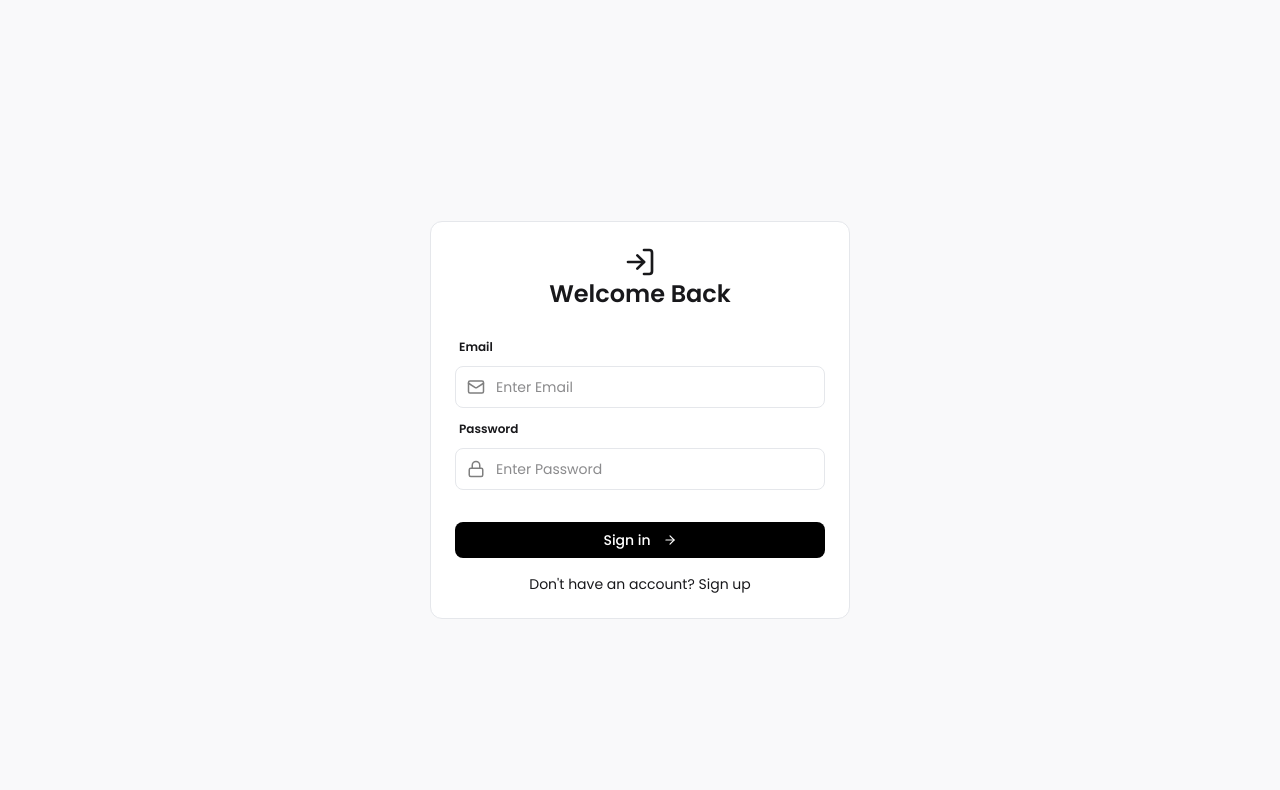
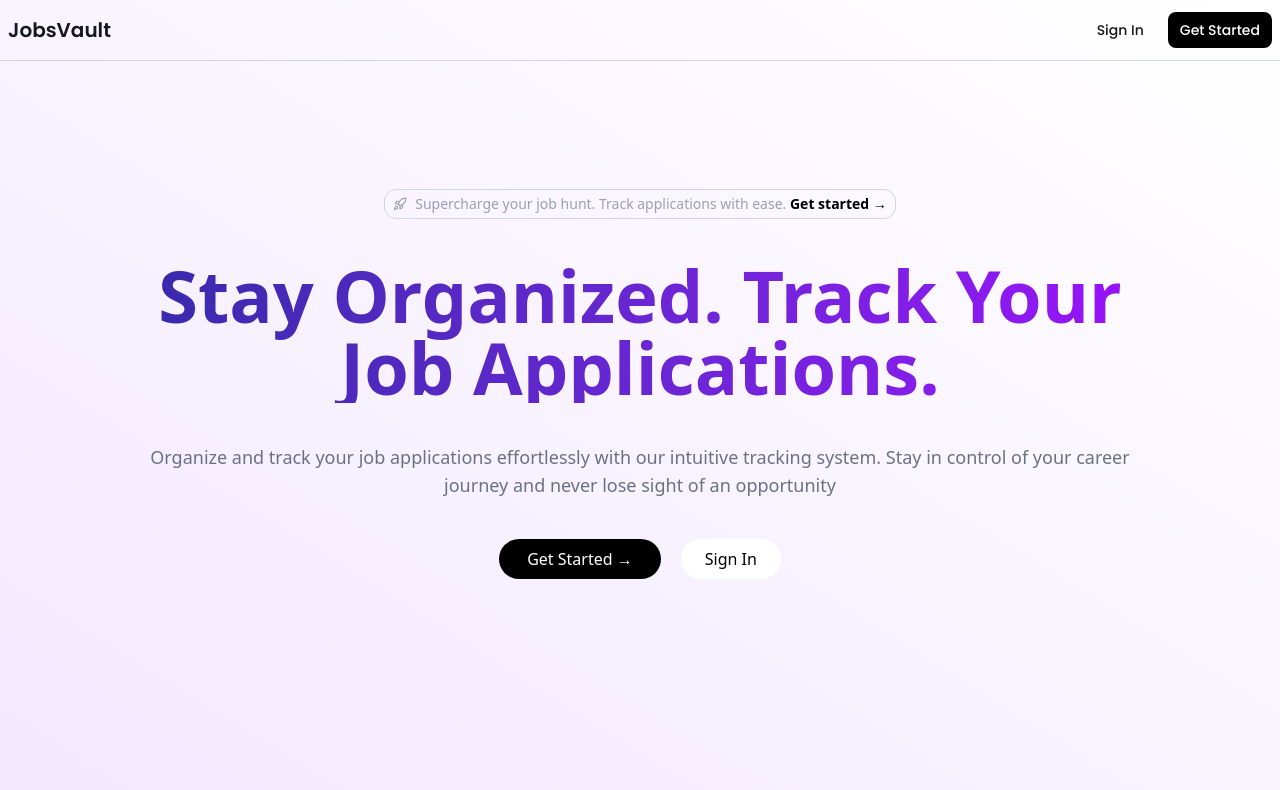
Before and after one commit to sxhilx/jobsvault, a React (Vite) app in the folder Frontend/: page / in a window 1280 px wide. Shown: the top 790 px of the page. Built offline with nearby package versions, Linux system fonts and the light colour scheme.

Commit message:
Landing page created

```diff
--- a/Frontend/src/App.jsx
+++ b/Frontend/src/App.jsx
@@ -1,13 +1,13 @@
 import React from "react";
 import { createBrowserRouter, RouterProvider } from "react-router-dom";
 import Layout from "./Layout";
-import { AddJob, Dashboard, EditJob, Login, Register } from "./pages";
+import { AddJob, Dashboard, EditJob, Home, Login, Register } from "./pages";
 import ProtectedRoute from "./ProtectedRoute";
 
 const router = createBrowserRouter([
   {
     path: "/",
-    element: <Login />,
+    element: <Home />,
   },
   {
     path: "/login",
--- a/Frontend/src/Layout.jsx
+++ b/Frontend/src/Layout.jsx
@@ -19,7 +19,7 @@ const Layout = () => {
       </div>
 
       {!isSideBarOpen && (
-        <div className="fixed top-5 left-5 z-50">
+        <div className="fixed top-5 left-5 z-50 transition-transform duration-300">
           <Columns2 size={24} onClick={toggleSideBar} className="text-gray-500 cursor-pointer" />
         </div>
       )}
--- /dev/null
+++ b/Frontend/src/components/Navbar.jsx
@@ -0,0 +1,19 @@
+import React from 'react'
+
+const Navbar = () => {
+  return (
+    <div className='w-full bg-transparent border-b border-gray-300 font-primary'>
+        <div className='max-w-7xl px-2 mx-auto flex justify-between py-3'>
+            <div className='flex justify-center items-center'>
+                <h1 className='text-xl font-semibold'>JobsVault</h1>
+            </div>
+            <div className='flex justify-center items-center gap-6'>
+                <a href="/login" className='text-sm hover:text-gray-800 font-medium'>Sign In</a>
+                <a href="/register" className='block bg-black text-white text-sm px-3 py-2 font-medium rounded-lg hover:bg-gray-800'>Get Started</a>
+            </div>
+        </div>
+    </div>
+  )
+}
+
+export default Navbar
--- a/Frontend/src/components/index.js
+++ b/Frontend/src/components/index.js
@@ -1,7 +1,9 @@
 import Sidebar from "./Sidebar";
 import JobCard from "./JobCard";
+import Navbar from "./Navbar";
 
 export {
     Sidebar,
-    JobCard
+    JobCard,
+    Navbar
 }
--- a/Frontend/src/controllers/axios.js
+++ b/Frontend/src/controllers/axios.js
@@ -1,7 +1,7 @@
 import axios from 'axios'
 
 const API = axios.create({
-    baseURL: 'https://api-jobsvault.vercel.app/api/v1',
+    baseURL: 'https://jobs-api-i7qe.onrender.com/api/v1',
 })
 
 API.interceptors.request.use((req) => {
--- a/Frontend/src/pages/Dashboard.jsx
+++ b/Frontend/src/pages/Dashboard.jsx
@@ -40,7 +40,7 @@ const Dashboard = () => {
 
             {loading ? (
                 <div className="grid grid-cols-1 md:grid-cols-2 lg:grid-cols-3 gap-3 mt-10">
-                    {[1, 2, 3].map((item) => (
+                    {[1, 2, 3, 4, 5, 6, 7, 8, 9].map((item) => (
                         <div key={item} className="rounded-xl border border-[#E5E7EB] animate-pulse">
                         <div className="p-6">
                           <div className="flex justify-between mb-3">
--- /dev/null
+++ b/Frontend/src/pages/Home.jsx
@@ -0,0 +1,37 @@
+import React from 'react'
+import { Navbar } from '../components'
+import { Rocket } from 'lucide-react'
+
+const Home = () => {
+  return (
+    <div className="min-h-screen bg-gradient-to-tr from-purple-100 to-white">
+        <div>
+            <Navbar/>
+        </div>
+        <div className='max-w-5xl px-2 mx-auto flex flex-col justify-center items-center mt-20 md:mt-32 space-y-10'>
+            <div className='flex justify-center items-center text-sm gap-2 border border-gray-300 rounded-xl py-1 px-2'>
+                <span><Rocket size={14} className='text-gray-400'/></span>
+                <span className='text-gray-400 text-xs md:text-sm'>
+                    Supercharge your job hunt. Track applications with ease.
+                    <a href="/register" className='text-black font-semibold'> Get started →</a>
+                </span>
+            </div>
+            <div className=" flex flex-col justify-center items-center space-y-10">
+                <div className="text-5xl md:text-7xl font-bold text-transparent bg-gradient-to-r from-indigo-800 to-purple-600 bg-clip-text animate-fade-in text-center">
+                    Stay Organized. Track Your Job Applications.
+                </div>
+                <div className='text-gray-500 text-center text-lg'>
+                    Organize and track your job applications effortlessly with our intuitive tracking system. Stay in control of your career journey and never lose sight of an opportunity
+                </div>
+                <div className='flex justify-center items-center gap-5'>
+                    <a href="/register" className='block bg-black text-white px-7 py-2 font-medium rounded-full hover:scale-105 transition duration-150'>Get Started →</a>
+                    <a href="/login" className='block bg-white text-black px-6 py-2 font-medium rounded-full hover:shadow-lg hover:bg-slate-100 transition duration-150'>Sign In</a>
+                </div>
+            </div>
+
+        </div>
+    </div>
+  )
+}
+
+export default Home
--- a/Frontend/src/pages/Login.jsx
+++ b/Frontend/src/pages/Login.jsx
@@ -25,7 +25,7 @@ const Login = () => {
   }
   return (
     <div className='flex justify-center w-full min-h-screen items-center bg-[#F9F9FA] font-primary'>
-      <div className='md:mt-10 flex flex-col justify-center items-center p-6 max-w-xl border border-[#E5E7EB] bg-white rounded-xl'>
+      <div className='flex flex-col justify-center items-center p-6 max-w-xl border border-[#E5E7EB] bg-white rounded-xl'>
           <LogIn size={32}/>
           <h1 className='text-2xl font-semibold'>Welcome Back</h1>
           {error && <p className="text-red-500 text-sm my-2">{error}</p>}
--- a/Frontend/src/pages/index.js
+++ b/Frontend/src/pages/index.js
@@ -3,11 +3,13 @@ import Login from "./Login";
 import Register from "./Register";
 import AddJob from "./AddJob";
 import EditJob from "./EditJob";
+import Home from "./Home";
 
 export {
     Dashboard,
     Login,
     Register,
     AddJob,
-    EditJob
+    EditJob,
+    Home
 }
```
